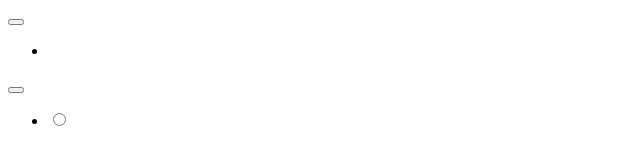
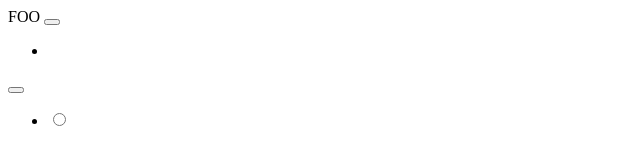
Before and after one commit to pchaussalet/from-scratch-01, a website: page ui/main.reel/main.html in a window 1280 px wide. Shown: the full height of the page, 0-640 px from the left. Drawn offline with Linux system fonts and the light colour scheme.

Commit message:
Update component ui/main.reel/main.html

```diff
--- a/ui/main.reel/main.html
+++ b/ui/main.reel/main.html
@@ -138,6 +138,7 @@
 </head>
 <body>
     <div data-montage-id="main" data-montage-skin="light" class="Main">
+        FOO
         <button data-montage-id="addLocation"></button>
         <ul data-montage-id="locationsList">
             <li>
```
